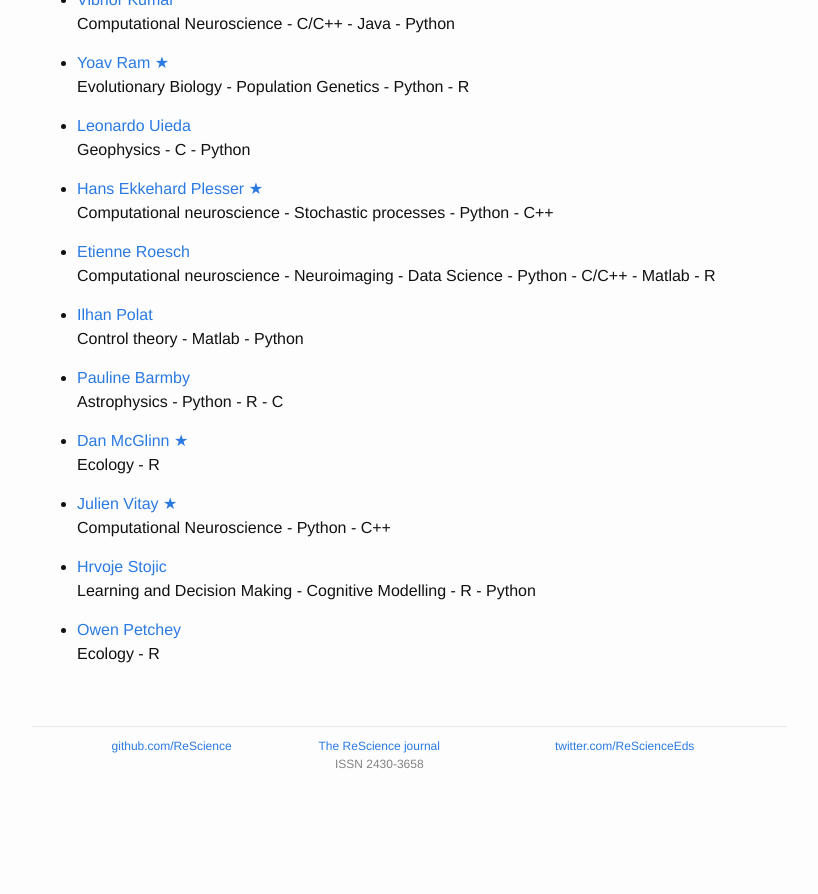
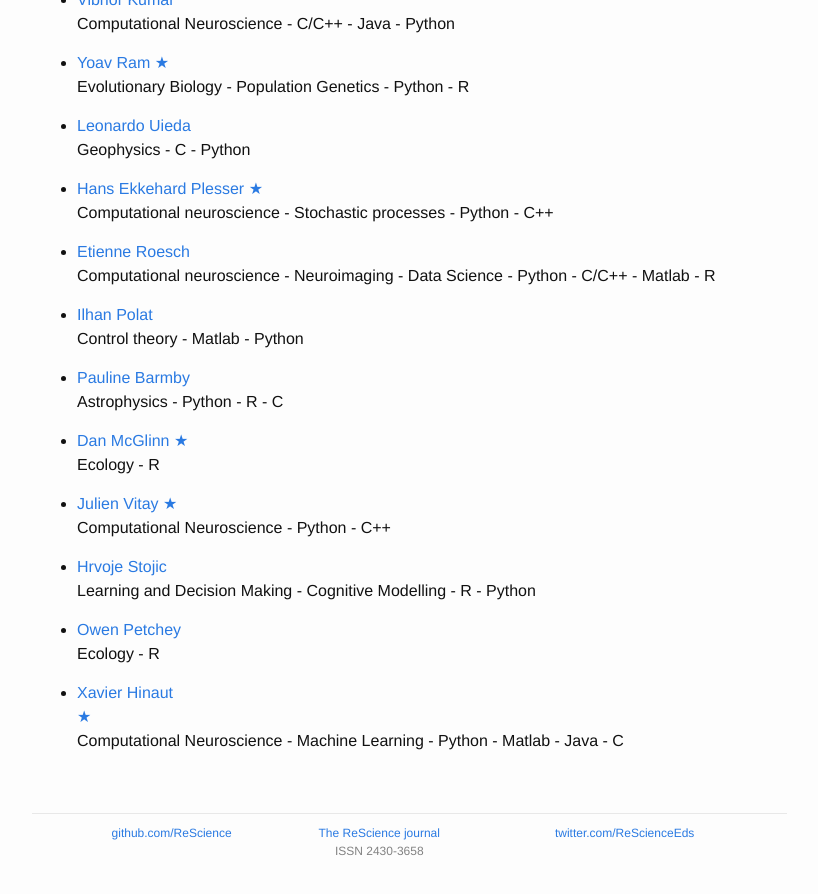
Before and after one commit to ReScience/rescience.github.io, a Jekyll site: the page built from 04-board.md, in a window 1280 px wide and 900 px high, scrolled down 1920 px. Shown: the top 894 px of the window, without its empty margins (223-1041 px from the left). Built offline with Jekyll 4.4.1, drawn with Linux system fonts in a browser that asks for light colours; before the commit the page ends 2733 px from its top, so only the background shows below that.

Commit message:
Updated board

```diff
--- a/04-board.md
+++ b/04-board.md
@@ -128,3 +128,7 @@ accepts submissions in other open source languages.
 
 * [Owen Petchey](https://github.com/opetchey)
   Ecology - R
+
+* [Xavier Hinaut](https://github.com/neuronalX)
+  [★](https://github.com/ReScience/ReScience-submission/pull/19)
+  Computational Neuroscience - Machine Learning - Python - Matlab - Java - C
```
